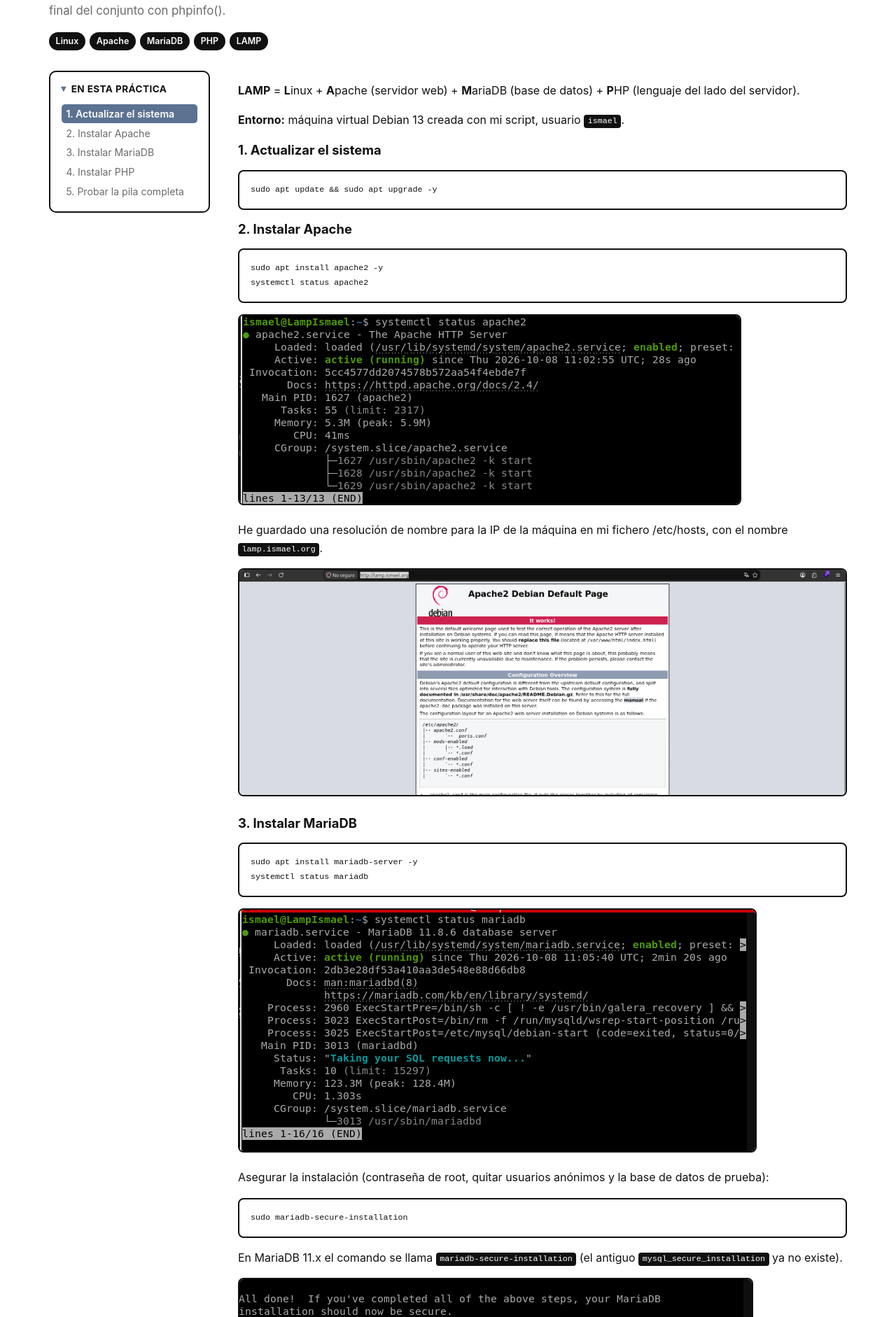
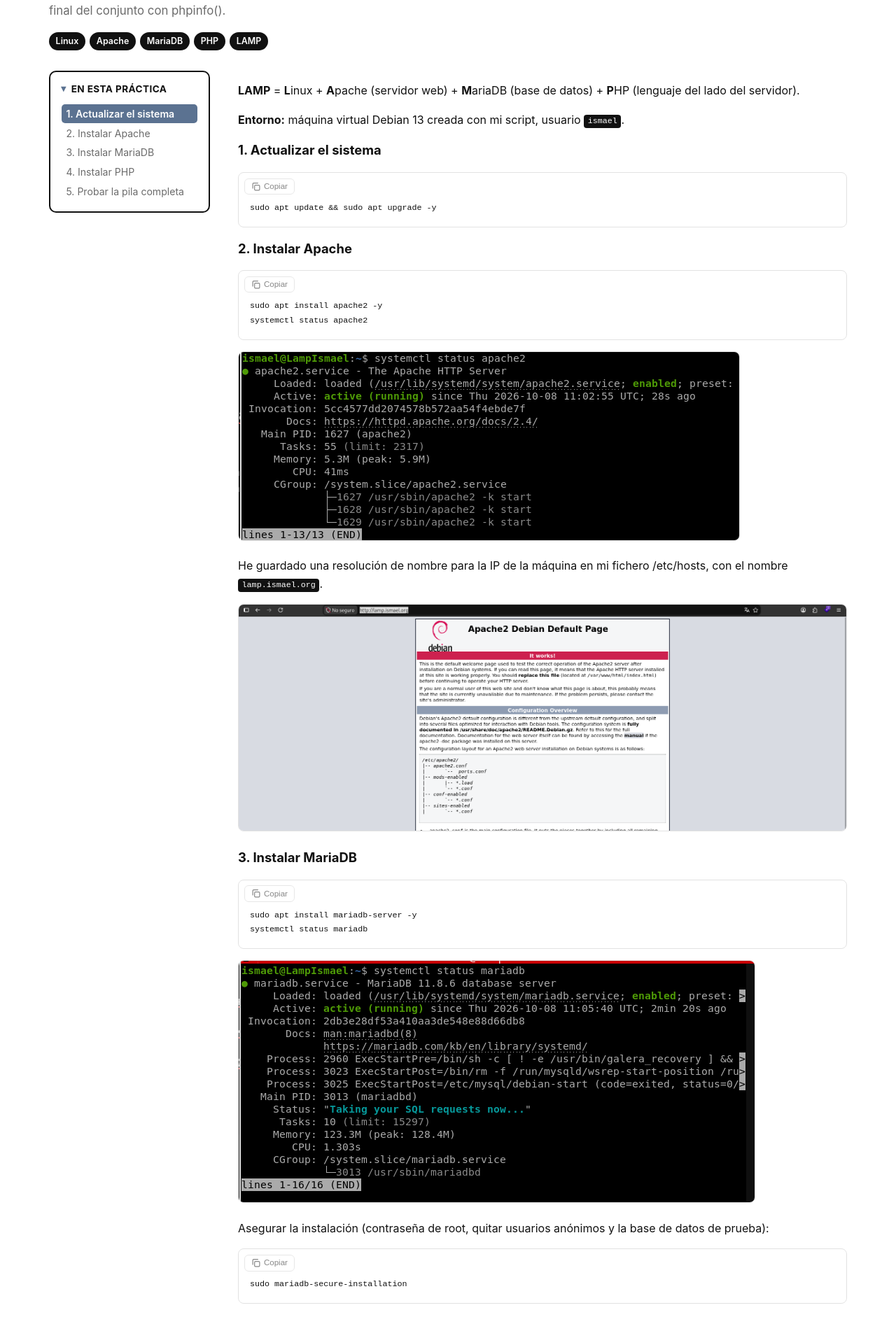
Before and after one commit to ivazfer/ivazfer.github.io, a Jekyll site: the page built from asignaturas/implantacion-aplicaciones-web/practicas/pila-lamp/index.md, in a window 1280 px wide. Shown: the part 344-2226 px from the top of the page at 70% size. Built offline with Jekyll 4.4.1, drawn with Linux system fonts in a browser that asks for light colours; some of the changed text lies outside the part shown.

Commit message:
Suaviza los bordes de imágenes y bloques de código, añade botón de copiar
Co-Authored-By: Claude Sonnet 5 <noreply@anthropic.com>

```diff
--- a/_layouts/practica.html
+++ b/_layouts/practica.html
@@ -63,4 +63,36 @@ layout: default
 
   targets.forEach(function (t) { observer.observe(t); });
 })();
+
+(function () {
+  var blocks = document.querySelectorAll('.practica-content pre');
+  var copyIcon = '<svg viewBox="0 0 16 16" fill="none" stroke="currentColor" stroke-width="1.4"><rect x="5.5" y="5.5" width="8.5" height="8.5" rx="1.5"/><path d="M2.5 10.5v-7a1.5 1.5 0 0 1 1.5-1.5h7" stroke-linecap="round"/></svg>';
+  var checkIcon = '<svg viewBox="0 0 16 16" fill="none" stroke="currentColor" stroke-width="1.6"><path d="M3 8.5l3 3 7-7" stroke-linecap="round" stroke-linejoin="round"/></svg>';
+
+  blocks.forEach(function (pre) {
+    var wrapper = document.createElement('div');
+    wrapper.className = 'code-block';
+    pre.parentNode.insertBefore(wrapper, pre);
+    wrapper.appendChild(pre);
+
+    var btn = document.createElement('button');
+    btn.type = 'button';
+    btn.className = 'code-copy-btn';
+    btn.innerHTML = copyIcon + '<span>Copiar</span>';
+    btn.setAttribute('aria-label', 'Copiar código');
+    wrapper.appendChild(btn);
+
+    btn.addEventListener('click', function () {
+      var text = pre.innerText;
+      navigator.clipboard.writeText(text).then(function () {
+        btn.innerHTML = checkIcon + '<span>Copiado</span>';
+        btn.classList.add('is-copied');
+        setTimeout(function () {
+          btn.innerHTML = copyIcon + '<span>Copiar</span>';
+          btn.classList.remove('is-copied');
+        }, 1500);
+      });
+    });
+  });
+})();
 </script>
--- a/assets/css/style.css
+++ b/assets/css/style.css
@@ -347,15 +347,58 @@ main.main-practica {
 .practica-content img {
   max-width: 100%;
   border-radius: 8px;
-  border: 2px solid var(--text);
+  border: 1px solid var(--border-soft);
+}
+
+.code-block {
+  position: relative;
+  margin: 1rem 0;
 }
 
 .practica-content pre {
   background: var(--card-bg);
-  border: 2px solid var(--text);
+  border: 1px solid var(--border-soft);
   border-radius: 8px;
-  padding: 1rem;
+  padding: 2.5rem 1rem 1rem;
   overflow-x: auto;
+  margin: 0;
+}
+
+.code-copy-btn {
+  position: absolute;
+  top: 0.55rem;
+  left: 0.55rem;
+  display: inline-flex;
+  align-items: center;
+  gap: 0.3rem;
+  background: var(--bg);
+  border: 1px solid var(--border-soft);
+  border-radius: 6px;
+  padding: 0.25rem 0.55rem;
+  font-size: 0.72rem;
+  line-height: 1;
+  color: var(--muted);
+  cursor: pointer;
+  opacity: 0.8;
+  transition: opacity 0.15s ease, color 0.15s ease, border-color 0.15s ease;
+}
+
+.code-copy-btn svg {
+  width: 0.85rem;
+  height: 0.85rem;
+  flex-shrink: 0;
+}
+
+.code-copy-btn:hover {
+  opacity: 1;
+  color: var(--text);
+  border-color: var(--accent);
+}
+
+.code-copy-btn.is-copied {
+  color: var(--accent);
+  border-color: var(--accent);
+  opacity: 1;
 }
 
 .practica-content code {
```
